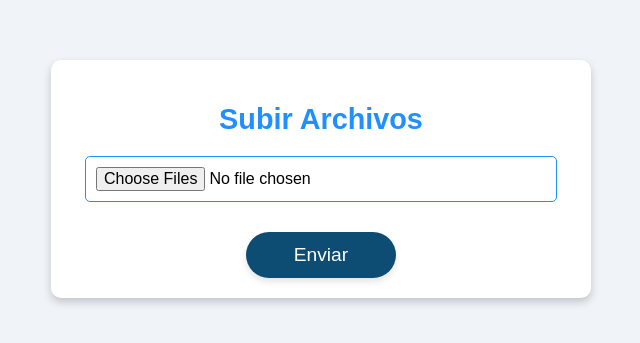
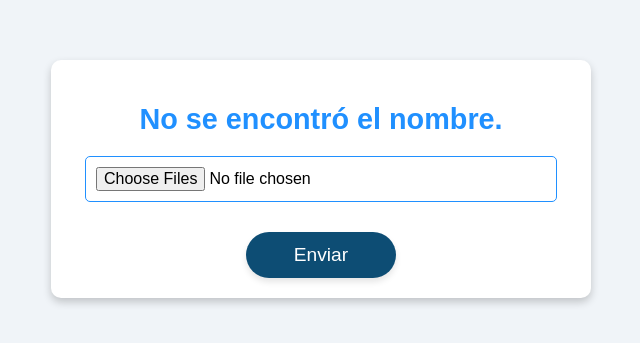
Before and after one commit to dev-GEENE/archivosCreditos, a website: page src/index.html in a window 1280 px wide. Shown: the part 221-564 px from the top of the page, without its empty margins (319-959 px from the left). Drawn offline with Linux system fonts and the light colour scheme.

Commit message:
Se capturó el valor del nombre y se agregó el nombre en el titulo

```diff
--- a/src/index.html
+++ b/src/index.html
@@ -8,7 +8,7 @@
 </head>
 <body>
     <div class="container">
-        <h2>Subir Archivos</h2>
+        <h2 id="resultado">Subir Archivos</h2>
         <form id="fileform" method="POST" enctype="multipart/form-data">
             <div class="input-form">
                 <input type="file" id="fileInput" class="file-input" multiple accept>
@@ -19,5 +19,18 @@
         </form>
     </div>
     <script src="main.js"></script>
+    <script>
+        // Función para obtener el valor de un parámetro de la URL
+        function getParameterByName(name) {
+            const urlParams = new URLSearchParams(window.location.search);
+            return urlParams.get(name);
+        }
+
+        // Obtener el valor del parámetro 'nombre'
+        const nombre = getParameterByName('nombre');
+
+        // Mostrar el valor en la etiqueta
+        document.getElementById('resultado').textContent = nombre ? 'Subir archivos para: ${nombre}' : 'No se encontró el nombre.';
+    </script>
 </body>
 </html>
```
